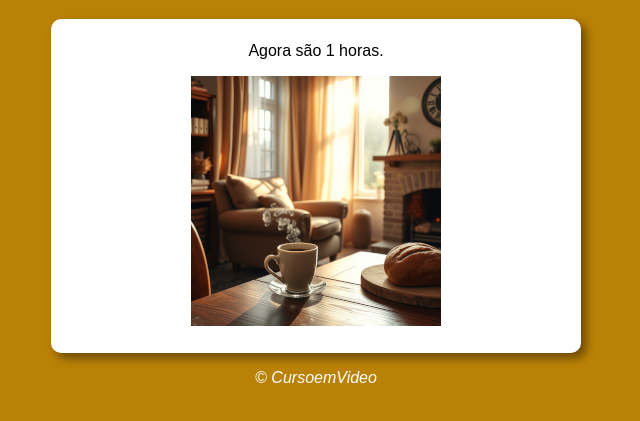
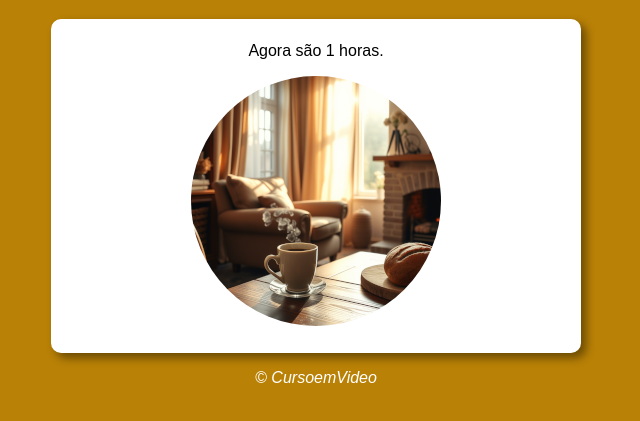
Before and after one commit to RaianeBatista/cursoemvideo-javascript, a plain HTML site: page exer014/modelo.html in a window 1280 px wide. Shown: the part 61-482 px from the top of the page, without its empty margins (324-964 px from the left). Drawn offline with Linux system fonts and the light colour scheme.

Commit message:
feat: add style

```diff
--- a/exer014/script.js
+++ b/exer014/script.js
@@ -5,7 +5,7 @@ function carregar() {
   var img = window.document.getElementById("imagem");
   var dataAtual = new Date();
   var hora = dataAtual.getHours();
-   //var hora = 20
+  //var hora = 14;
   msg.innerHTML = `Agora são ${hora} horas.`;
   if (hora >= 0 && hora < 12) {
     //BOM DIA!
--- a/exer014/style.css
+++ b/exer014/style.css
@@ -24,6 +24,10 @@ div {
   padding: 8px;
 }
 
+#imagem {
+    border-radius: 50%;
+}
+
 footer {
   color: white;
   text-align: center;
```
